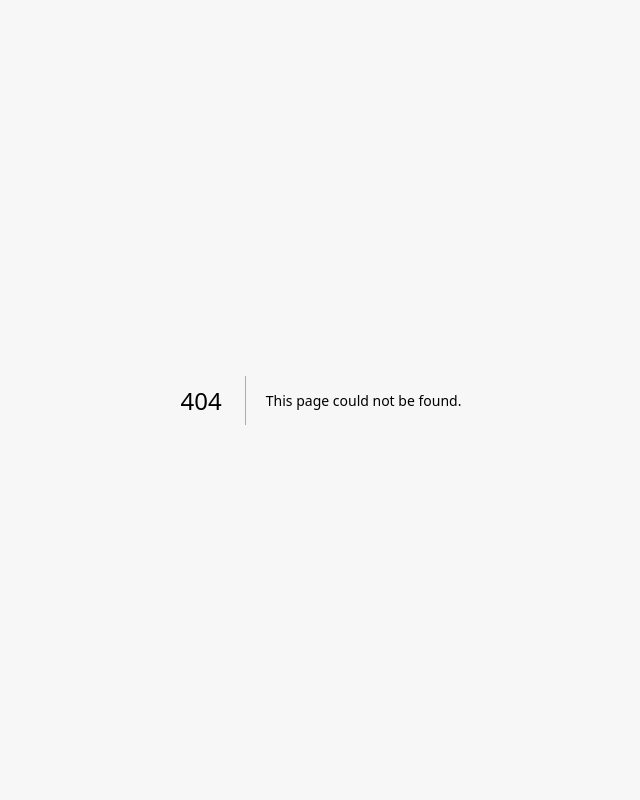
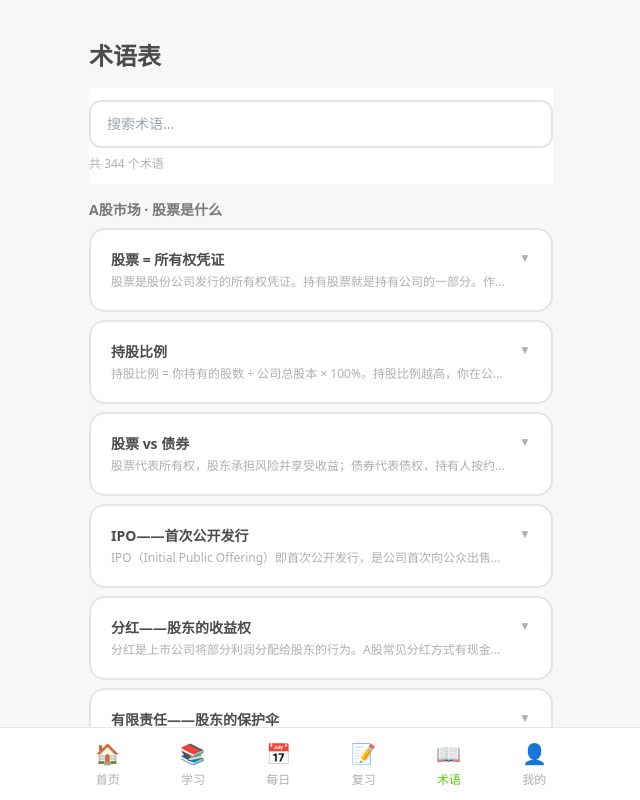
Before and after one commit to kagura-agent/stocklingo, a Next.js app: page /glossary in a window 1280 px wide. Before the commit this address had no page. Shown: the top 800 px of the page, without its empty margins (319-959 px from the left). Built offline with nearby package versions, Linux system fonts and the light colour scheme.

Commit message:
feat: 词汇表/术语索引 — 可搜索的金融术语词汇表 (#21) (#22)
- 新增 /glossary 页面：从所有章节 Knowledge Cards 提取术语
- 支持模糊搜索（标题 + 内容）
- 按市场/章节分组展示
- 点击展开查看详细解释和 funFact
- BottomNav 添加术语入口

```diff
--- /dev/null
+++ b/src/app/glossary/page.tsx
@@ -0,0 +1,89 @@
+"use client";
+
+import { useState, useMemo } from "react";
+import BottomNav from "@/components/BottomNav";
+import { getGlossaryEntries, searchGlossary, groupByChapter } from "@/lib/glossary";
+
+export default function GlossaryPage() {
+  const [query, setQuery] = useState("");
+  const [expanded, setExpanded] = useState<string | null>(null);
+
+  const allEntries = useMemo(() => getGlossaryEntries(), []);
+  const filtered = useMemo(() => searchGlossary(allEntries, query), [allEntries, query]);
+  const grouped = useMemo(() => groupByChapter(filtered), [filtered]);
+
+  return (
+    <>
+      <div className="px-6 pt-10 pb-24">
+        <h1 className="text-2xl font-black mb-4">术语表</h1>
+
+        <div className="sticky top-0 z-10 bg-white py-3">
+          <input
+            type="text"
+            placeholder="搜索术语..."
+            value={query}
+            onChange={(e) => setQuery(e.target.value)}
+            className="w-full rounded-xl border-2 border-duo-gray-200 px-4 py-3 text-sm outline-none focus:border-duo-green transition-colors"
+          />
+          <p className="mt-2 text-xs text-duo-gray-300">
+            共 {filtered.length} 个术语
+          </p>
+        </div>
+
+        <div className="mt-4 space-y-6">
+          {Object.entries(grouped).map(([group, entries]) => (
+            <section key={group}>
+              <h2 className="text-sm font-bold text-duo-gray-400 mb-2">{group}</h2>
+              <div className="space-y-2">
+                {entries.map((entry) => {
+                  const isOpen = expanded === entry.title;
+                  return (
+                    <button
+                      key={entry.title}
+                      onClick={() => setExpanded(isOpen ? null : entry.title)}
+                      className="card w-full text-left transition-all"
+                    >
+                      <div className="flex items-start justify-between gap-2">
+                        <div className="min-w-0">
+                          <h3 className="font-bold text-sm">{entry.title}</h3>
+                          {!isOpen && (
+                            <p className="text-xs text-duo-gray-300 mt-1 line-clamp-1">
+                              {entry.content}
+                            </p>
+                          )}
+                        </div>
+                        <span className="text-duo-gray-300 text-xs shrink-0">
+                          {isOpen ? "▲" : "▼"}
+                        </span>
+                      </div>
+                      {isOpen && (
+                        <div className="mt-3 space-y-2 text-sm">
+                          <p className="text-duo-gray-400">{entry.content}</p>
+                          {entry.funFact && (
+                            <div className="rounded-lg bg-duo-orange/10 p-3 text-xs text-duo-orange">
+                              💡 {entry.funFact}
+                            </div>
+                          )}
+                          <p className="text-xs text-duo-gray-300">
+                            来源：{entry.marketName} · {entry.chapterTitle}
+                          </p>
+                        </div>
+                      )}
+                    </button>
+                  );
+                })}
+              </div>
+            </section>
+          ))}
+
+          {filtered.length === 0 && (
+            <div className="text-center py-12 text-duo-gray-300">
+              没有找到相关术语
+            </div>
+          )}
+        </div>
+      </div>
+      <BottomNav />
+    </>
+  );
+}
--- a/src/components/BottomNav.tsx
+++ b/src/components/BottomNav.tsx
@@ -10,6 +10,7 @@ const tabs = [
   { href: "/learn", label: "学习", icon: "📚" },
   { href: "/daily", label: "每日", icon: "📅" },
   { href: "/review", label: "复习", icon: "📝" },
+  { href: "/glossary", label: "术语", icon: "📖" },
   { href: "/profile", label: "我的", icon: "👤" },
 ];
 
--- /dev/null
+++ b/src/lib/glossary.ts
@@ -0,0 +1,56 @@
+import { getMarkets, getChapterQuestions } from "./content";
+import type { MarketMeta } from "./types";
+
+export interface GlossaryEntry {
+  title: string;
+  content: string;
+  funFact: string;
+  market: string;
+  marketName: string;
+  chapterTitle: string;
+}
+
+export function getGlossaryEntries(): GlossaryEntry[] {
+  const seen = new Set<string>();
+  const entries: GlossaryEntry[] = [];
+  const markets = getMarkets();
+
+  for (const meta of markets) {
+    for (const chapter of meta.chapters) {
+      const questions = getChapterQuestions(meta.market, chapter.id);
+      for (const q of questions) {
+        const { title, content, funFact } = q.knowledgeCard;
+        if (seen.has(title)) continue;
+        seen.add(title);
+        entries.push({
+          title,
+          content,
+          funFact,
+          market: meta.market,
+          marketName: meta.name,
+          chapterTitle: chapter.title,
+        });
+      }
+    }
+  }
+
+  return entries;
+}
+
+export function searchGlossary(entries: GlossaryEntry[], query: string): GlossaryEntry[] {
+  const q = query.toLowerCase().trim();
+  if (!q) return entries;
+  return entries.filter(
+    (e) => e.title.toLowerCase().includes(q) || e.content.toLowerCase().includes(q)
+  );
+}
+
+export function groupByChapter(entries: GlossaryEntry[]): Record<string, GlossaryEntry[]> {
+  const groups: Record<string, GlossaryEntry[]> = {};
+  for (const entry of entries) {
+    const key = `${entry.marketName} · ${entry.chapterTitle}`;
+    if (!groups[key]) groups[key] = [];
+    groups[key].push(entry);
+  }
+  return groups;
+}
```
